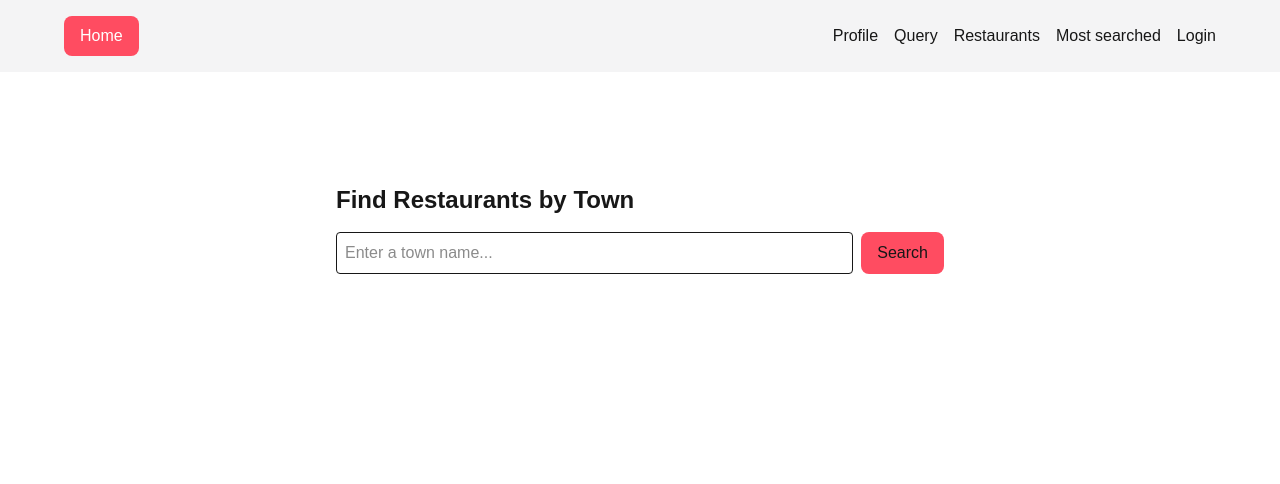
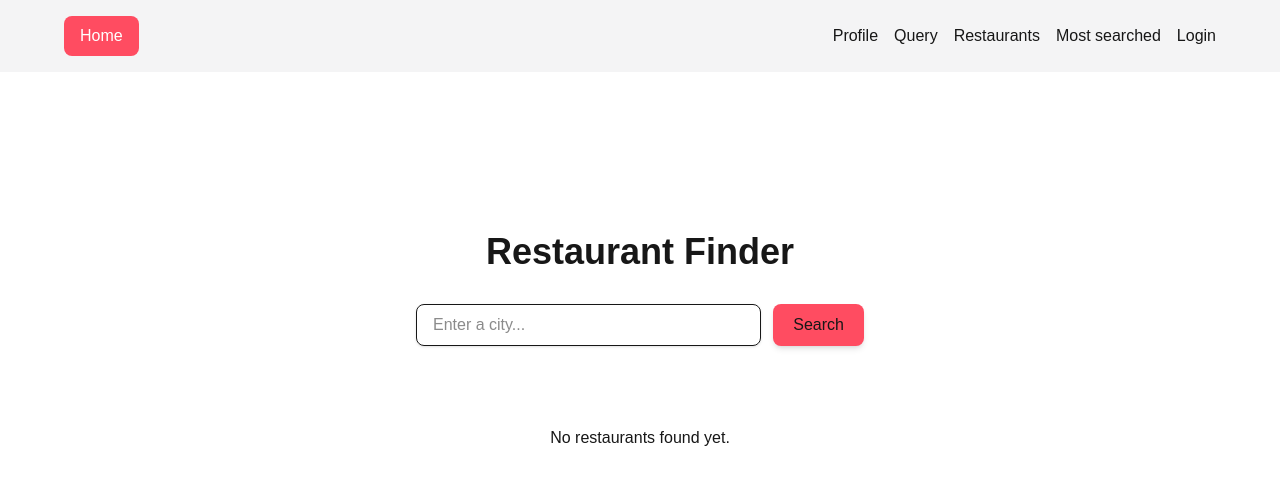
Before and after one commit to Jevrec/localbites, a Next.js app: page / in a window 1280 px wide. Shown: the top 484 px of the page. Built offline with nearby package versions, Linux system fonts and the light colour scheme.

Commit message:
Spremenjen izgled in Google API
Zamenjal sem OpenStreetMap (Nominatim + Overpass) API, z Google API-jem, saj ima boljše iskanje. Poleg tega sem dodal rating od restavracij, ker ot API omogoča

```diff
--- a/app/api/restaurants/route.ts
+++ /dev/null
@@ -1,51 +0,0 @@
-import { NextResponse } from "next/server";
-
-export async function GET(request: Request) {
-  const { searchParams } = new URL(request.url);
-  const town = searchParams.get("town");
-
-  if (!town) {
-    return NextResponse.json({ error: "Missing town parameter" }, { status: 400 });
-  }
-
-  try {
-    const geoRes = await fetch(
-      `https://nominatim.openstreetmap.org/search?format=json&q=${encodeURIComponent(town)}`
-    );
-    const geoData = await geoRes.json();
-
-    if (!geoData.length) {
-      return NextResponse.json({ restaurants: [] });
-    }
-
-    const { lat, lon } = geoData[0];
-
-    const overpassQuery = `
-      [out:json][timeout:25];
-      node["amenity"="restaurant"](around:5000,${lat},${lon});
-      out body;
-    `;
-
-    const overpassRes = await fetch("https://overpass-api.de/api/interpreter", {
-      method: "POST",
-      body: overpassQuery,
-    });
-
-    const overpassData = await overpassRes.json();
-
-    const restaurants = overpassData.elements.map((el: any) => ({
-      id: el.id,
-      name: el.tags?.name,
-      address: el.tags?.["addr:street"]
-        ? `${el.tags["addr:street"]}, ${el.tags["addr:city"] || town}`
-        : el.tags?.["addr:city"] || town,
-      lat: el.lat,
-      lon: el.lon,
-    }));
-
-    return NextResponse.json({ restaurants });
-  } catch (err: any) {
-    console.error(err);
-    return NextResponse.json({ error: "Failed to fetch restaurants" }, { status: 500 });
-  }
-}
--- /dev/null
+++ b/app/api/search/route.ts
@@ -0,0 +1,31 @@
+import { NextResponse } from "next/server";
+
+export async function POST(req: Request) {
+  try {
+    const { city } = await req.json();
+    const apiKey = process.env.GOOGLE_MAPS_API_KEY;
+
+    const geoRes = await fetch(
+      `https://maps.googleapis.com/maps/api/geocode/json?address=${encodeURIComponent(
+        city
+      )}&key=${apiKey}`
+    );
+    const geoData = await geoRes.json();
+
+    if (!geoData.results.length) {
+      return NextResponse.json({ restaurants: [] });
+    }
+
+    const { lat, lng } = geoData.results[0].geometry.location;
+
+    const placesRes = await fetch(
+      `https://maps.googleapis.com/maps/api/place/nearbysearch/json?location=${lat},${lng}&radius=5000&type=restaurant&key=${apiKey}`
+    );
+
+    const placesData = await placesRes.json();
+
+    return NextResponse.json({ restaurants: placesData.results || [] });
+  } catch (err) {
+    return NextResponse.json({ error: "Server error" }, { status: 500 });
+  }
+}
--- a/app/page.tsx
+++ b/app/page.tsx
@@ -1,49 +1,85 @@
 "use client";
+
 import { useState } from "react";
 
 export default function Home() {
-  const [town, setTown] = useState("");
-  const [restaurants, setRestaurants] = useState<any[]>([]);
+  const [city, setCity] = useState("");
+  const [restaurants, setRestaurants] = useState([]);
   const [loading, setLoading] = useState(false);
 
   async function handleSearch() {
+    if (!city.trim()) return;
+
     setLoading(true);
-    const res = await fetch(`/api/restaurants?town=${encodeURIComponent(town)}`);
-    const data = await res.json();
-    setRestaurants(data.restaurants || []);
+
+    try {
+      const res = await fetch("/api/search", {
+        method: "POST",
+        headers: { "Content-Type": "application/json" },
+        body: JSON.stringify({ city }),
+      });
+
+      if (!res.ok) {
+        setLoading(false);
+        alert("API Error: " + res.status);
+        return;
+      }
+
+      const data = await res.json();
+      setRestaurants(data.restaurants || []);
+    } catch (err) {
+      alert("Network error");
+    }
+
     setLoading(false);
   }
 
   return (
-    <div className="p-8 max-w-2xl mx-auto">
-      <h1 className="text-2xl font-bold mb-4">Find Restaurants by Town</h1>
-      <div className="flex gap-2">
+    <div className="min-h-screen bg-background flex flex-col items-center py-20 px-4">
+      <h1 className="text-4xl font-bold mb-8 text-foreground">
+        Restaurant Finder
+      </h1>
+
+      <div className="flex gap-3 w-full max-w-md">
         <input
-          type="text"
-          value={town}
-          onChange={(e) => setTown(e.target.value)}
-          placeholder="Enter a town name..."
-          className="flex-1 border p-2 rounded"
+          value={city}
+          onChange={(e) => setCity(e.target.value)}
+          placeholder="Enter a city..."
+          className="flex-1 px-4 py-2 text-foreground rounded-lg border shadow-sm focus:ring-2 focus:ring-muted"
         />
+
         <button
           onClick={handleSearch}
-          className="bg-primary hover:bg-accent px-4 py-2 rounded-lg transition-colors"
-          disabled={loading}
+          className="px-5 py-2 bg-primary text-foreground rounded-lg shadow-md hover:bg-accent transition"
         >
-          {loading ? "Searching..." : "Search"}
+          Search
         </button>
       </div>
 
-      <ul className="mt-6 space-y-3">
-        {restaurants.map((r, i) => (
-          <li key={i} className="border border-muted p-3 rounded">
-            <strong>{r.name || "Unnamed Restaurant"}</strong><br />
-            <span className="text-sm text-muted">
-              {r.address || "No address available"}
-            </span>
-          </li>
+      {loading && (
+        <div className="mt-10 animate-spin rounded-full h-12 w-12 border-t-4 border-foreground border-solid"></div>
+      )}
+
+      <div className="mt-10 w-full max-w-2xl grid grid-cols-1 md:grid-cols-2 gap-6">
+        {restaurants.map((r) => (
+          <div
+            key={r.place_id}
+            className="bg-surface p-5 rounded-xl shadow hover:shadow-lg transition"
+          >
+            <h2 className="text-xl font-semibold text-foreground">{r.name}</h2>
+            <p className="text-muted mt-1">{r.vicinity}</p>
+            {r.rating && (
+              <p className="mt-2 text-yellow-600 font-medium">
+                {r.rating} / 5
+              </p>
+            )}
+          </div>
         ))}
-      </ul>
+      </div>
+
+      {!loading && restaurants.length === 0 && (
+        <p className="mt-10 text-foreground">No restaurants found yet.</p>
+      )}
     </div>
   );
 }
```
